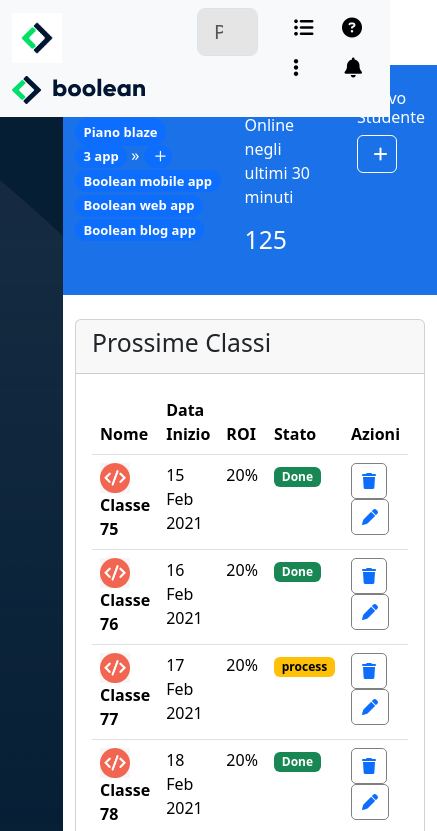
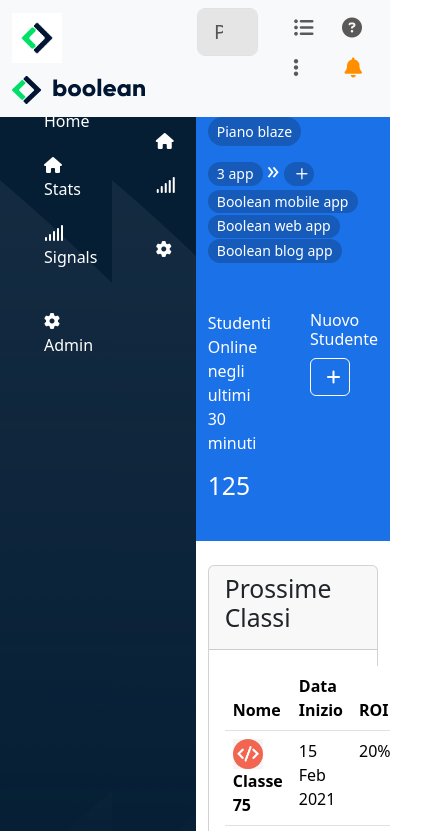
Before and after one commit to antoniogisondi/html-css-bootstrap-dashboard, a plain HTML site: page index.html in a window 390 px wide. Shown: the top 831 px of the page, 437 px wide, since content can reach past the window. Drawn offline with nearby package versions, Linux system fonts and the light colour scheme.

Commit message:
[DOCS] Miglioramento grafico della pagina e inserimento del contenuto nella sidebar

```diff
--- a/css/style.css
+++ b/css/style.css
@@ -11,8 +11,24 @@ header{
 .sidebar{
     background-color:rgba(5,30,52,255) ;
     background-image:url(../img/sidebar-bg.png);
-    width: 250px;
+    width: 200px;
     margin-top: 65px
+}
+
+.sidebar-mobile{
+    background-color:rgba(5,30,52,255) ;
+    background-image:url(../img/sidebar-bg.png);
+    width: 100px;
+    margin-top: 65px
+}
+
+.main-content{
+    height: 100vh;
+}
+
+.overflow{
+    height: 100vh;
+    overflow-y: auto;
 }
 
 .icon{
@@ -61,8 +77,9 @@ i{
 }
 
 .blue{
-    background-color: blue;
-    font-size: 13px;
+    background-color: rgba(22,91,186,255);
+    font-size: 14px;
+    font-weight: 500;
 }
 
 .color-white{
@@ -70,6 +87,32 @@ i{
 }
 
 .arrow{
-    width: 30px;
+    font-size: 25px;
     color: white;
 }
+
+.content-sidebar ul li{
+    list-style-type: none;
+    margin: 20px 0;
+}
+
+.content-sidebar ul li a{
+    text-decoration: none;
+}
+
+.content-sidebar span{
+    color: white;
+}
+
+.sidebar-icon i{
+    width: 20px;
+    color: white;
+}
+
+.bell{
+    color: rgba(255,143,0,255);
+}
+
+.h-icon{
+    color: rgba(91,88,88,255);
+}
--- a/index.html
+++ b/index.html
@@ -40,16 +40,16 @@
                     <div class="col col-sm-2 col-md-4 col-lg-2 gx-0">
                         <nav class="navbar bg-body-tertiary">
                             <div class="container-fluid">
-                                <a class="navbar-brand d-sm-none d-md-block" href="#">
+                                <a class="navbar-brand d-sm-none d-md-block h-icon" href="#">
                                     <i class="fa-solid fa-list-ul"></i>
                                 </a>
-                                <a class="navbar-brand d-sm-none d-md-block" href="#">
+                                <a class="navbar-brand d-sm-none d-md-block h-icon" href="#">
                                     <i class="fa-sharp fa-solid fa-circle-question"></i>
                                 </a>
-                                <a class="navbar-brand d-sm-none d-md-block" href="#">
+                                <a class="navbar-brand d-sm-none d-md-block h-icon" href="#">
                                     <i class="fa-solid fa-ellipsis-vertical"></i>
                                 </a>
-                                <a class="navbar-brand" href="#">
+                                <a class="navbar-brand bell" href="#">
                                     <i class="fa-solid fa-bell"></i>
                                 </a>
                             </div>
@@ -61,33 +61,108 @@
 
         <main>
             <div class="main-content d-flex">
-                <div class="container-fluid sidebar width">
+                <div class="container-fluid sidebar d-sm-none d-md-none d-lg-block">
                     <div class="row d-flex flex-column">
-                        <div class="col d-flex flex-column">
-                            icons
+                        <div class="col">
+                            <div class="content-sidebar">
+                                <ul>
+                                    <li class="list">
+                                        <a href="#">
+                                            <span class="sidebar-icon me-2"><i class="fa-solid fa-house"></i></span>
+                                            <span>Home</span>
+                                        </a>
+                                    </li>
+                                    <li class="list">
+                                        <a href="#">
+                                            <span class="sidebar-icon me-2"><i class="fa-solid fa-house"></i></span>
+                                            <span>Stats</span>
+                                        </a>
+                                    </li>
+                                    <li class="list">
+                                        <a href="#">
+                                            <span class="sidebar-icon me-2"><i class="fa-solid fa-signal"></i></span>
+                                            <span>Signals</span>
+                                        </a>
+                                    </li>
+                                </ul>
                             </div>
-                        <div class="col d-flex flex-column">
-                            icons
+                        </div>
+
+                        <div class="col">
+                            <div class="content-sidebar">
+                                <ul>
+                                    <li>
+                                        <a href="#">
+                                            <span class="sidebar-icon me-2"><i class="fa-solid fa-gear"></i></span>
+                                            <span class="d-sm-none d-md-none d-lg-inline-block">Admin</span>
+                                        </a>
+                                    </li>
+                                </ul>
+                            </div>
                         </div>
                     </div>
                 </div>
 
-                <div class="container-fluid gx-0">
+                <div class="container-fluid sidebar-mobile d-sm-block d-md-block d-lg-none">
+                    <div class="row d-flex flex-column">
+                        <div class="col">
+                            <div class="content-sidebar">
+                                <ul>
+                                    <li class="list">
+                                        <a href="#">
+                                            <span class="sidebar-icon me-2"><i class="fa-solid fa-house"></i></span>
+                                        </a>
 
+                                    </li>
+                                    <li class="list">
+                                        <a href="#">
+                                            <span class="sidebar-icon me-2"><i class="fa-solid fa-house"></i></span>
+                                        </a>
+
+                                    </li>
+                                    <li class="list">
+                                        <a href="#">
+                                            <span class="sidebar-icon me-2"><i class="fa-solid fa-signal"></i></span>
+                                        </a>
+
+                                    </li>
+                                </ul>
+                            </div>
+                        </div>
+
+                        <div class="col">
+                            <div class="content-sidebar">
+                                <ul>
+                                    <li>
+                                        <a href="#">
+                                            <span class="sidebar-icon me-2"><i class="fa-solid fa-gear"></i></span>
+                                        </a>
+
+                                    </li>
+                                </ul>
+                            </div>
+                        </div>
+                    </div>
+                </div>
+
+
+                <div class="container-fluid overflow gx-0">
                         <div class="container-fluid bg-blue gx-4">
                             <div class="row">
                                 <div class="col col-sm-12 col-md-5 col-lg-6 mb-4 mt-4">
                                     <div class="content">
                                         <div class="title">
                                             <h2 class="color-white d-inline">Boolean</h2>
-                                            <span class="badge rounded-pill text-bg-primary blue d-inline">Piano blaze</span>
+                                            <span class="badge rounded-pill blue d-inline">Piano blaze</span>
                                         </div>
-                                        <span class="badge rounded-pill text-bg-primary blue">3 app</span>
+                                        <div class="subtitle mt-2">
+                                            <span class="badge rounded-pill blue">3 app</span>
                                             <span class="arrow">&raquo;</span>
-                                        <span class="badge rounded-pill text-bg-primary blue d-sm-inline-block d-md-inline-block d-lg-none"><i class="fa-regular fa-plus"></i></span>
-                                        <span class="badge rounded-pill text-bg-primary blue d-sm-none d-md-none d-lg-inline-block">Boolean mobile app</span>
-                                        <span class="badge rounded-pill text-bg-primary blue d-sm-none d-md-none d-lg-inline-block">Boolean web app</span>
-                                        <span class="badge rounded-pill text-bg-primary blue d-sm-none d-md-none d-lg-inline-block">Boolean blog app</span>
+                                            <span class="badge rounded-pill blue d-sm-inline-block d-md-inline-block d-lg-none"><i class="fa-regular fa-plus"></i></span>
+                                            <span class="badge rounded-pill blue d-sm-none d-md-none d-lg-inline-block">Boolean mobile app</span>
+                                            <span class="badge rounded-pill blue d-sm-none d-md-none d-lg-inline-block">Boolean web app</span>
+                                            <span class="badge rounded-pill blue d-sm-none d-md-none d-lg-inline-block">Boolean blog app</span>
+                                        </div>
                                     </div>
                                 </div>
 
@@ -139,8 +214,13 @@
                                                     <div class="col-md-4">
                                                         <label for="inputState" class="form-label">Stato</label>
                                                         <select id="inputState" class="form-select">
-                                                            <option selected>Choose...</option>
-                                                            <option>...</option>
+                                                            <option selected>Italia</option>
+                                                            <option>Francia</option>
+                                                            <option>Germania</option>
+                                                            <option>Spagna</option>
+                                                            <option>Regno Unito</option>
+                                                            <option>Irlanda</option>
+                                                            <option>Norvegia</option>
                                                         </select>
                                                     </div>
                                                     <div class="col-md-2">
@@ -296,7 +376,7 @@
                                                         </th>
                                                         <td>22 Feb 2021</td>
                                                         <td class="d-sm-none d-md-inline-block d-lg-inline-block pt-md-4 pt-lg-4">20%</td>
-                                                    <td class="d-sm-none d-md-inline-block d-lg-inline-block pt-md-4pt-lg-4"><span class="badge green text-bg-success">Done</span></td>
+                                                        <td class="d-sm-none d-md-inline-block d-lg-inline-block pt-md-4 pt-lg-4"><span class="badge green text-bg-success">Done</span></td>
                                                         <td>
                                                             <span class="icon"><a href=""><i class="fa-solid fa-trash"></i></a></span>
                                                             <span class="icon"><a href=""><i class="fa-solid fa-pen"></i></a></span>
@@ -320,7 +400,7 @@
                                                             Come aggiungere un nuovo studente?
                                                         </button>
                                                         </h2>
-                                                    <div id="collapseOne" class="accordion-collapse collapse show" data-bs-parent="#accordionExample">
+                                                        <div id="collapseOne" class="accordion-collapse collapse" data-bs-parent="#accordionExample">
                                                         <div class="accordion-body">
                                                             Lorem ipsum dolor sit amet consectetur adipisicing elit. Quo animi reprehenderit nostrum natus voluptatum sunt asperiores ut eaque nihil facilis, quidem ea, voluptates maxime iusto qui inventore illo quas veniam.
                                                         </div>
```
Lines whose indentation alone changed are shown as unchanged.
